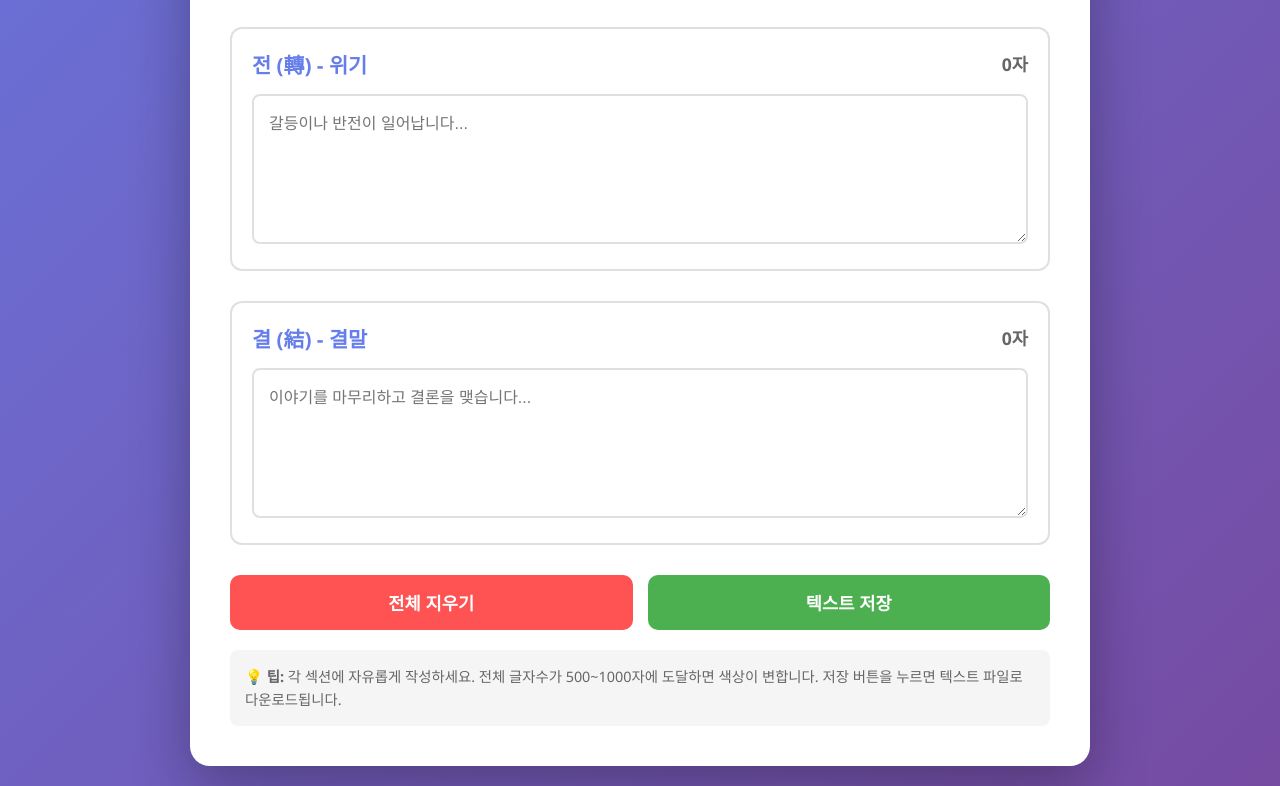
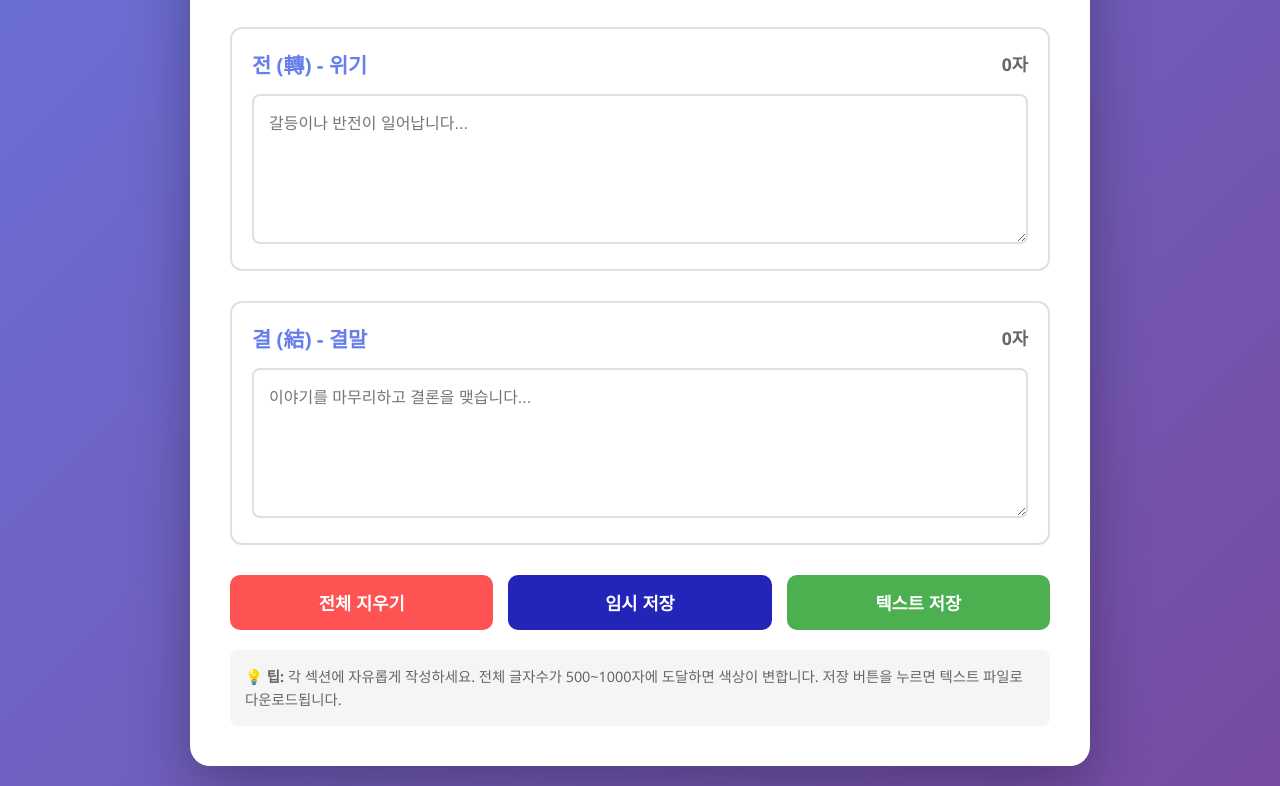
Before and after one commit to hykari95117-tech/novel-writing, a plain HTML site: page index.html in a window 1280 px wide. Shown: the part 911-1697 px from the top of the page. Drawn offline with nearby package versions, Linux system fonts and the light colour scheme.

Commit message:
임시저장 버튼 추가(기능 구현은 아직 X)

```diff
--- a/index.html
+++ b/index.html
@@ -61,6 +61,7 @@
 
         <div class="button-group">
             <button class="clear-btn" onclick="clearAll()">전체 지우기</button>
+            <button class="tmp-save-btn" onclick="saveTextTmp()">임시 저장</button>
             <button class="save-btn" onclick="saveText()">텍스트 저장</button>
         </div>
 
--- a/novel-writing-practice-dark.css
+++ b/novel-writing-practice-dark.css
@@ -241,6 +241,17 @@ button {
     box-shadow: 0 5px 15px rgba(76, 175, 80, 0.3);
 }
 
+.tmp-save-btn {
+    background: #2325b9;
+    color: white;
+}
+
+.tmp-save-btn:hover {
+    background: #2b2ea6;
+    transform: translateY(-2px);
+    box-shadow: 0 5px 15px rgba(76, 175, 80, 0.3);
+}
+
 .tip {
     background: #f5f5f5;
     padding: 15px;
--- a/novel-writing-practice-dark.js
+++ b/novel-writing-practice-dark.js
@@ -52,6 +52,7 @@ function updateTotalCount() {
     }
 }
 
+// 전체 지우기 버튼
 function clearAll() {
     if (confirm('정말로 모든 내용을 지우시겠습니까?')) {
         for (let i = 0; i <= 4; i++) {
@@ -61,6 +62,12 @@ function clearAll() {
     }
 }
 
+// 임시 저장 버튼
+function saveTextTmp() {
+    alert("임시 저장, 로컬 스토리지? 핸드폰일 때는?")
+}
+
+// 텍스트 저장 버튼
 function saveText() {
     let content = '';
     const titles = ['제목', '기 (起) - 서론', '승 (承) - 전개', '전 (轉) - 위기', '결 (結) - 결말'];
```
Also changed, not shown: novel-writing-practice-dark.html (+1 -0 lines), novel-writing-practice(사용 X).html (renamed from novel-writing-practice.html).
